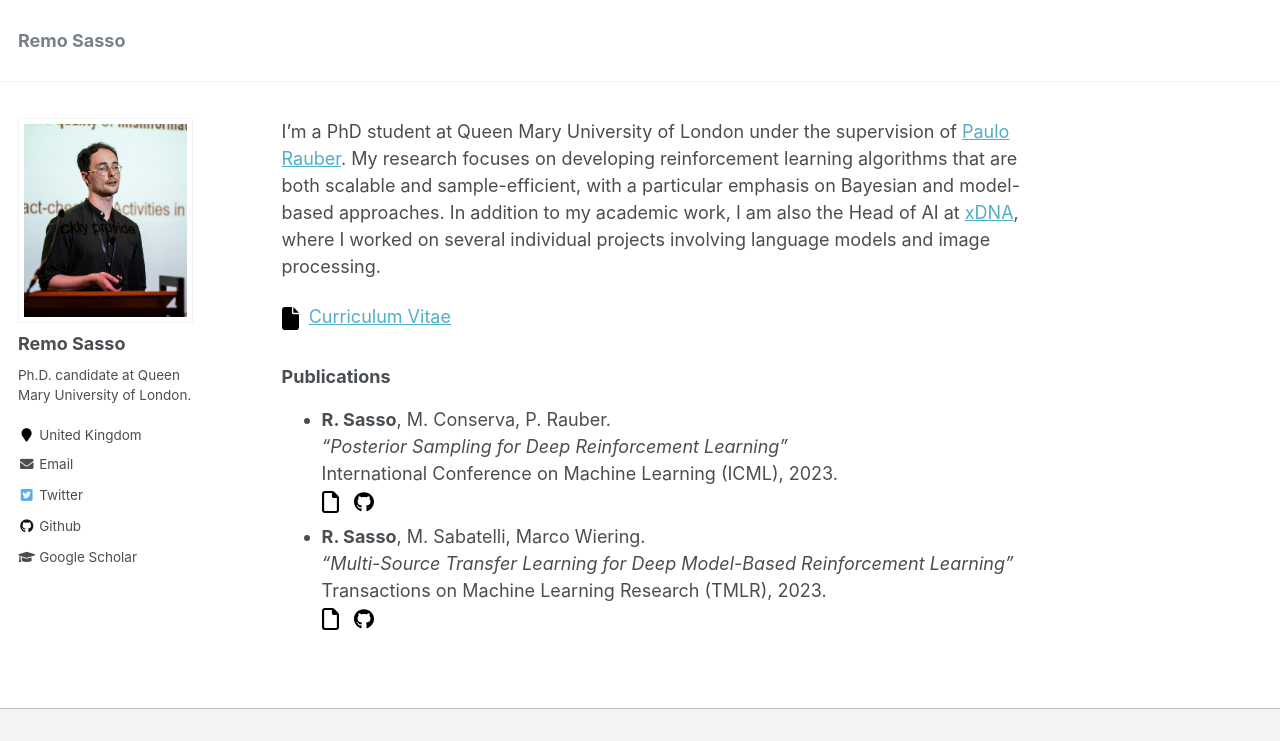
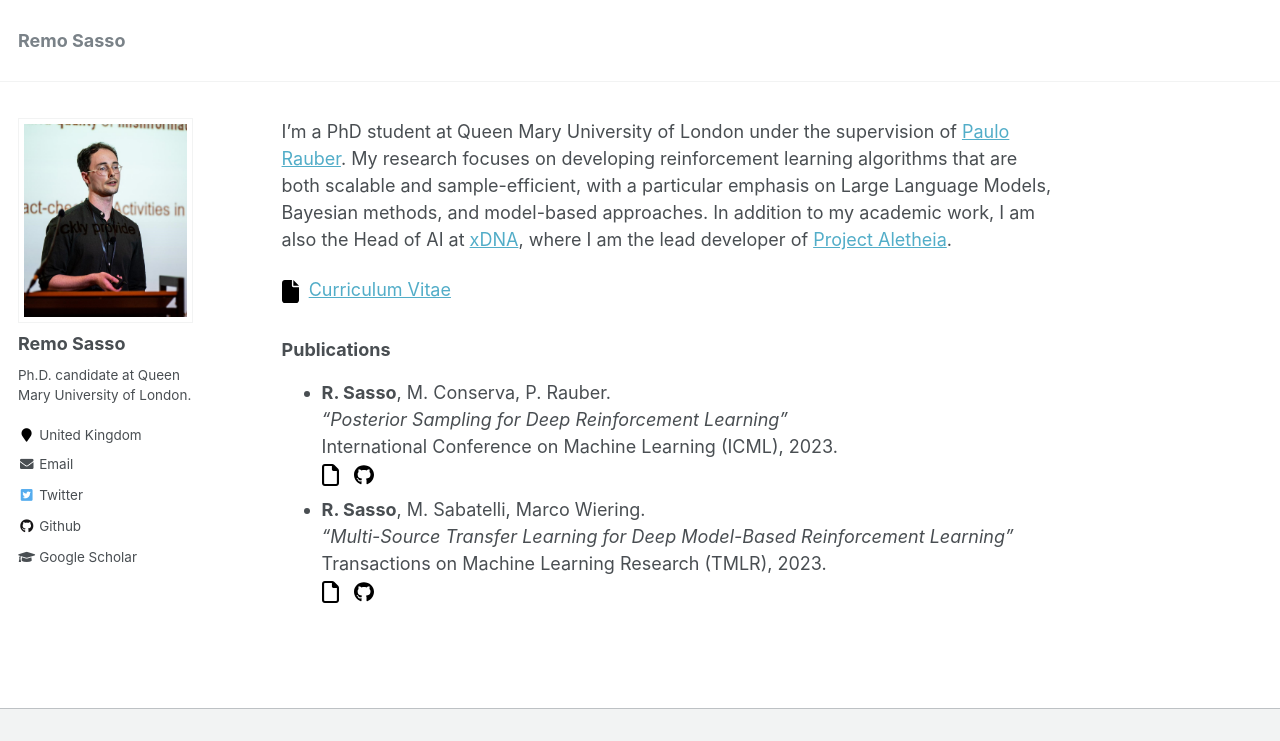
Before and after one commit to remosasso/remosasso.github.io, a Jekyll site: the page built from _pages/about.md, in a window 1280 px wide, cut to the strip 0-741 px from the top of the page. Built offline with Jekyll 4.4.1, drawn with Linux system fonts in a browser that asks for light colours.

Commit message:
Update about.md

```diff
--- a/_pages/about.md
+++ b/_pages/about.md
@@ -6,7 +6,7 @@ redirect_from:
   - /about.html
 ---
 
-I'm a PhD student at Queen Mary University of London under the supervision of [Paulo Rauber](https://www.paulorauber.com/). My research focuses on developing reinforcement learning algorithms that are both scalable and sample-efficient, with a particular emphasis on Bayesian and model-based approaches. In addition to my academic work, I am also the Head of AI at [xDNA](https://xdna.nl/), where I worked on several individual projects involving language models and image processing.
+I'm a PhD student at Queen Mary University of London under the supervision of [Paulo Rauber](https://www.paulorauber.com/). My research focuses on developing reinforcement learning algorithms that are both scalable and sample-efficient, with a particular emphasis on Large Language Models, Bayesian methods, and model-based approaches. In addition to my academic work, I am also the Head of AI at [xDNA](https://xdna.nl/), where I am the lead developer of [Project Aletheia](https://gulbenkian.pt/emifund/projects/aletheia/).
 
 [<img src="../images/file-solid.svg" width="17" height="17">](../files/CV.pdf) &nbsp;[Curriculum Vitae](../files/CV.pdf)
 
```
